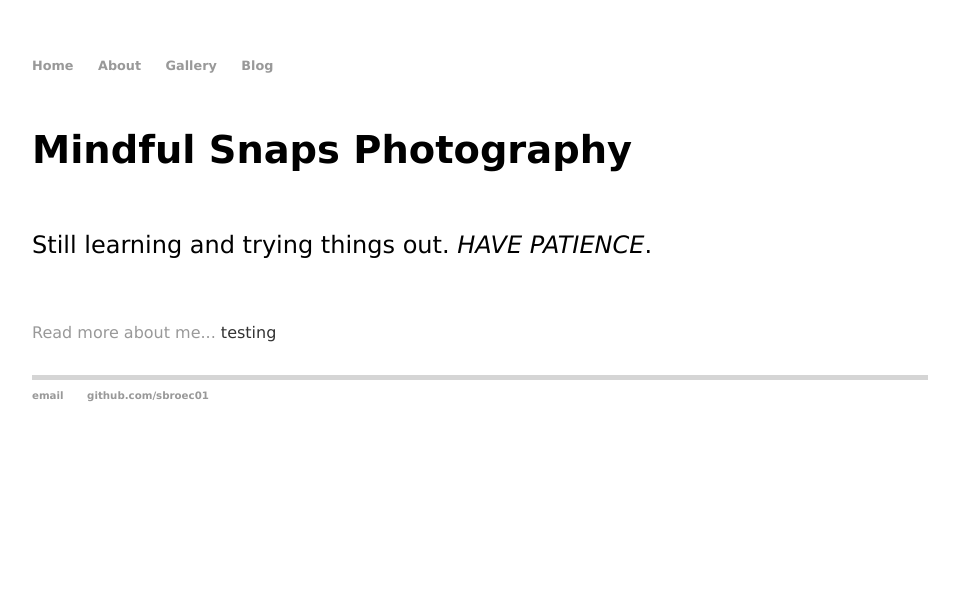
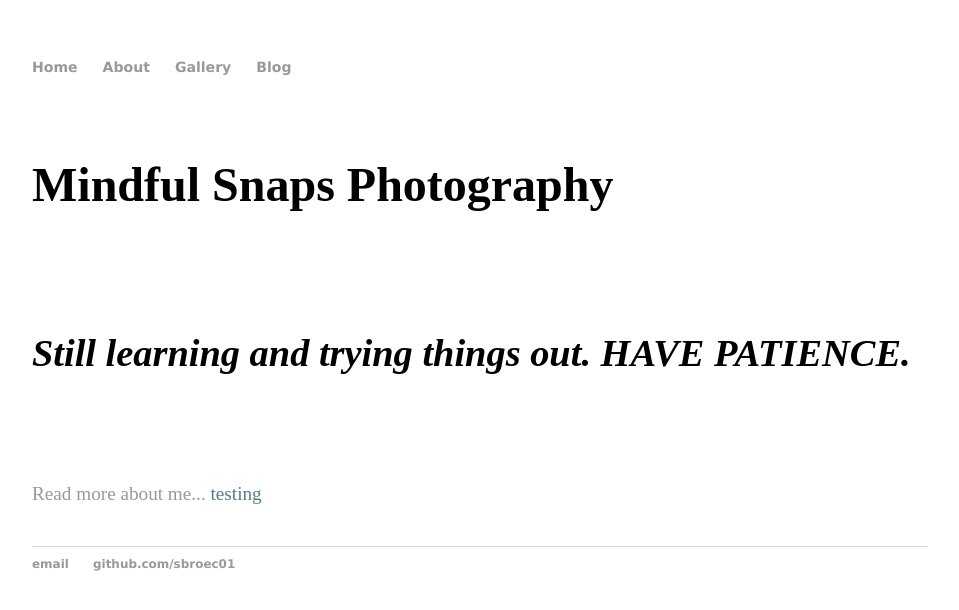
Before and after one commit to sbroec01/sbroec01.github.io, a Jekyll site: the page built from index.html, in a window 1280 px wide. Shown: the top 610 px of the page, without its empty margins (160-1119 px from the left). Built offline with Jekyll 4.4.1, drawn with Linux system fonts in a browser that asks for light colours.

Commit message:
Update main.css

```diff
--- a/css/main.css
+++ b/css/main.css
@@ -1,84 +1,33 @@
-body {
-    margin: 60px auto;
-    width: 70%;
-}
-nav ul, footer ul {
-	/* border-bottom: 2px solid #d5d5d5; */
-	font-family: Verdana, Geneva, sans-serif;
-	font-size: 80%;
-	font-style: normal;
-	font-variant: normal;
-	font-weight: bold;
-	line-height: 100%;
-	padding: 0px;
-    	list-style: none;
-}
-nav ul li, footer ul li {
-    display: inline;
-    margin-right: 20px;
-}
-a {
-    text-decoration: none;
-    color: #999;
-}
-a:hover {
-    text-decoration: underline;
-}
+body { margin: 60px auto; width: 70%; }
 
-h1 {
-	font-family: Verdana, Geneva, sans-serif;
-	font-size: 240%;
-	font-style: normal;
-	font-variant: normal;
-	font-weight: 700;
-	line-height: 265%;
-}
-h3 {
-	font-family: Verdana, Geneva, sans-serif;
-	font-size: 150%;
-	font-style: normal;
-	font-variant: normal;
-	font-weight: 500;
-	line-height: 165%;
-}
-p {
-	font-family: Verdana, Geneva, sans-serif;
-	font-size: 100%;
-	font-style: normal;
-	font-variant: normal;
-	font-weight: 400;
-	line-height: 110%;
-	color: #333;
-}
-blockquote {
-	font-family: Verdana, Geneva, sans-serif;
-	font-size: 180%;
-	font-style: italic;
-	font-variant: small-caps;
-	font-weight: 400;
-	line-height: 190%;
-}
-pre {
-	font-family: Verdana, Geneva, sans-serif;
-	font-size: 110%;
-	font-style: normal;
-	font-variant: normal;
-	font-weight: 400;
-	line-height: 125%;
-}
+a { text-decoration: none; color: #999; }
+a:hover { text-decoration: underline; }
 
-footer {
-	border-top: 5px solid #d5d5d5;
-	font-family: Verdana, Geneva, sans-serif;
-	font-size: 80%;
-}
+h1, h2, h3, h4, p, pre, footer, blockquote { Verdana, Geneva, sans-serif; }
 
-ul.posts {
-	margin: 20px auto 40px;
-	font-family: Verdana, Geneva, sans-serif;
-	font-size: 150%;
-}
+h1 { font-size: 300%; font-style: normal; font-variant: normal; font-weight: 700; line-height: 330%; }
+h2 { font-size: 260%; font-style: normal; font-variant: normal; font-weight: 700; line-height: 285%; }
+h3 { font-size: 240%; font-style: italic; font-variant: normal; font-weight: 700; line-height: 265%; }
+h4 { font-size: 180%; font-style: normal; font-variant: normal; font-weight: 700; line-height: 200%; }
 
-ul.posts li {
-    list-style: none;
-}
+p, ul { font-size: 120%; font-weight: 400; line-height: 150%; color: #4d8080; }
+pre { font-size: 120%; font-weight: 400; line-height: 135%; }
+
+nav ul, footer ul { font-size: 88%; font-family: Verdana, Geneva, sans-serif; padding: 0px; list-style: none; line-height: 100%; font-weight: bold; }
+nav ul li, footer ul li { display: inline; margin-right: 20px; }
+
+blockquote { font-size: 160%;	font-style: italic; font-variant: small-caps; font-weight: 400;	line-height: 180%; color: #2F4F4F; }
+
+footer { border-top: 1px solid #d5d5d5; font-size: 85%; }
+
+/* Blog */
+ul.posts { margin: 20px auto 40px; font-family: Verdana, Geneva, sans-serif; font-size: 150%; }
+ul.posts li { list-style: none; }
+
+/* CV */
+.cv { margin: 0px 0px 60px; }
+.cv h1 { font-size: 3em; }
+.cv h2 { font-size: 2em; }
+.cv address, .cv .download { font-family: 'Helvetica', 'Arial', 'Sans-Serif'; }
+.cv address, .cv p { font-size: 1.2em; }
+.cv .download { float: right; font-size: .8em; text-transform: uppercase; }
```
